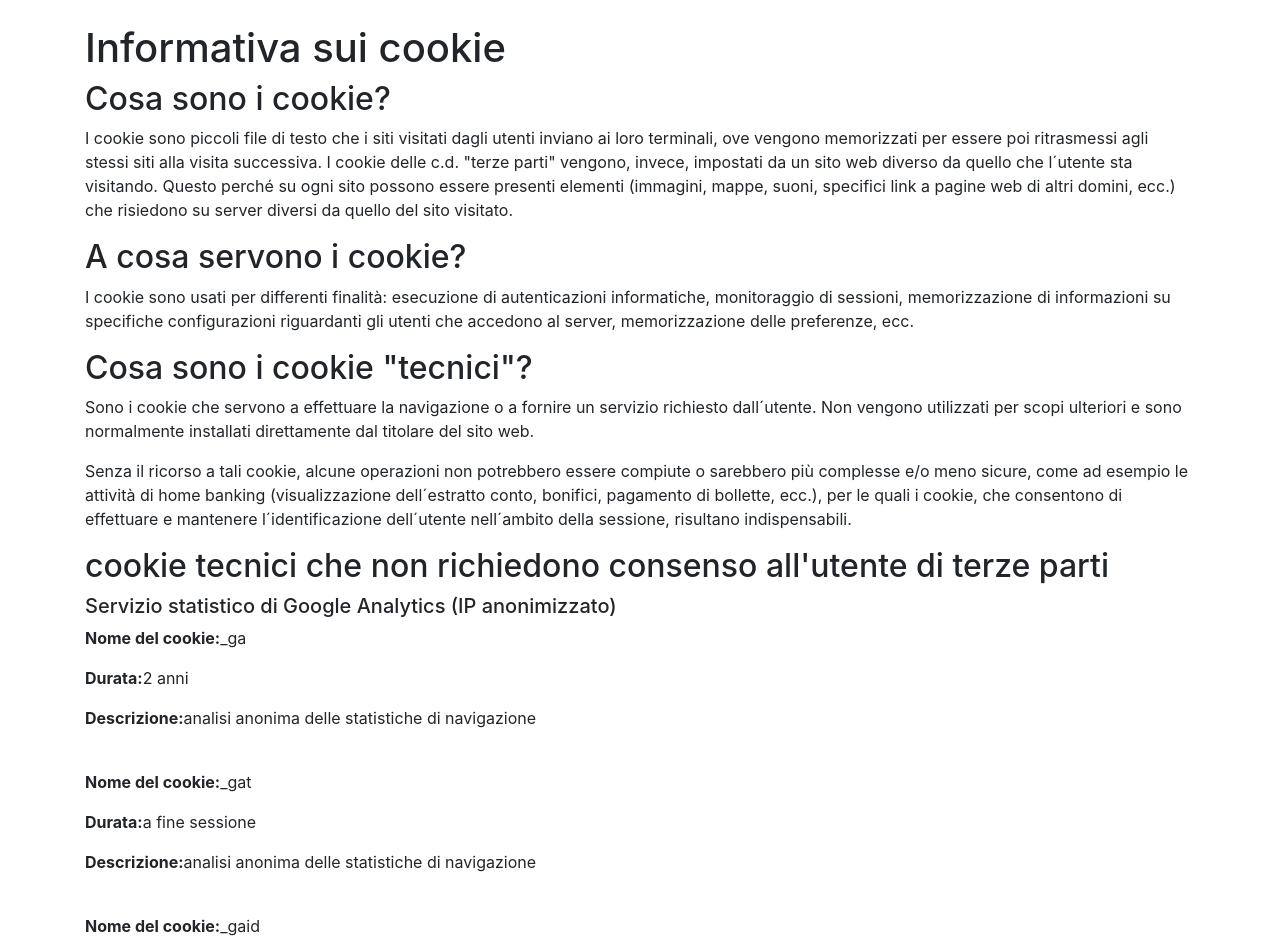
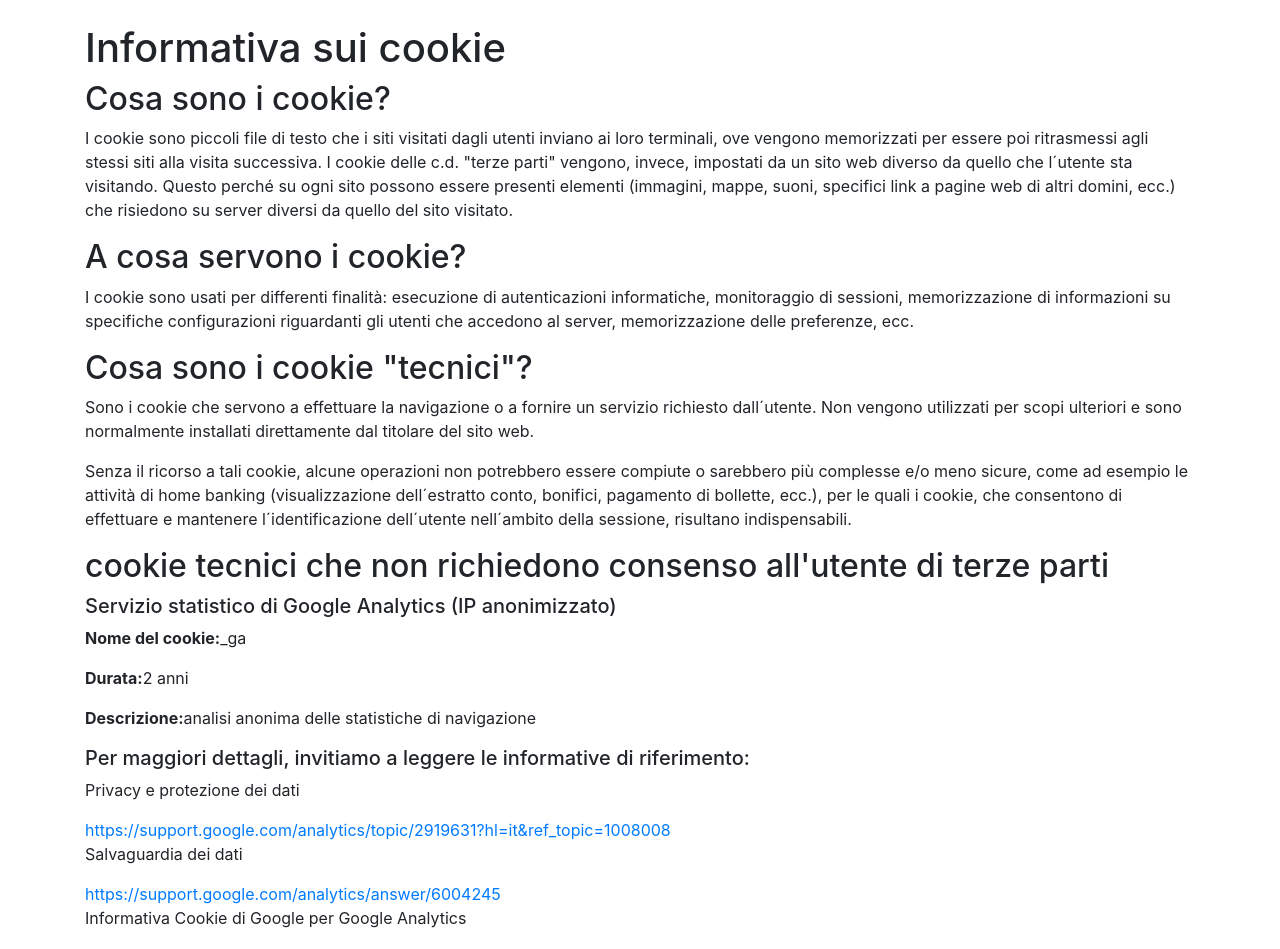
Before and after one commit to ludotosk/corsi-universitari-old, a Vue app: page /cookie-policy in a window 1280 px wide. Shown: the top 949 px of the page. Built offline with nearby package versions, Linux system fonts and the light colour scheme; what vuejs-smart-table would draw is missing.

Commit message:
aggiunta pagina privacy

```diff
--- a/src/cookie-policy.vue
+++ b/src/cookie-policy.vue
@@ -40,20 +40,6 @@
     <h5>Servizio statistico di Google Analytics (IP anonimizzato)</h5>
     <p><strong>Nome del cookie:</strong>_ga</p>
     <p><strong>Durata:</strong>2 anni</p>
-    <p>
-      <strong>Descrizione:</strong>analisi anonima delle statistiche di
-      navigazione
-    </p>
-    <br />
-    <p><strong>Nome del cookie:</strong>_gat</p>
-    <p><strong>Durata:</strong>a fine sessione</p>
-    <p>
-      <strong>Descrizione:</strong>analisi anonima delle statistiche di
-      navigazione
-    </p>
-    <br />
-    <p><strong>Nome del cookie:</strong>_gaid</p>
-    <p><strong>Durata:</strong>24 ore</p>
     <p>
       <strong>Descrizione:</strong>analisi anonima delle statistiche di
       navigazione
```
